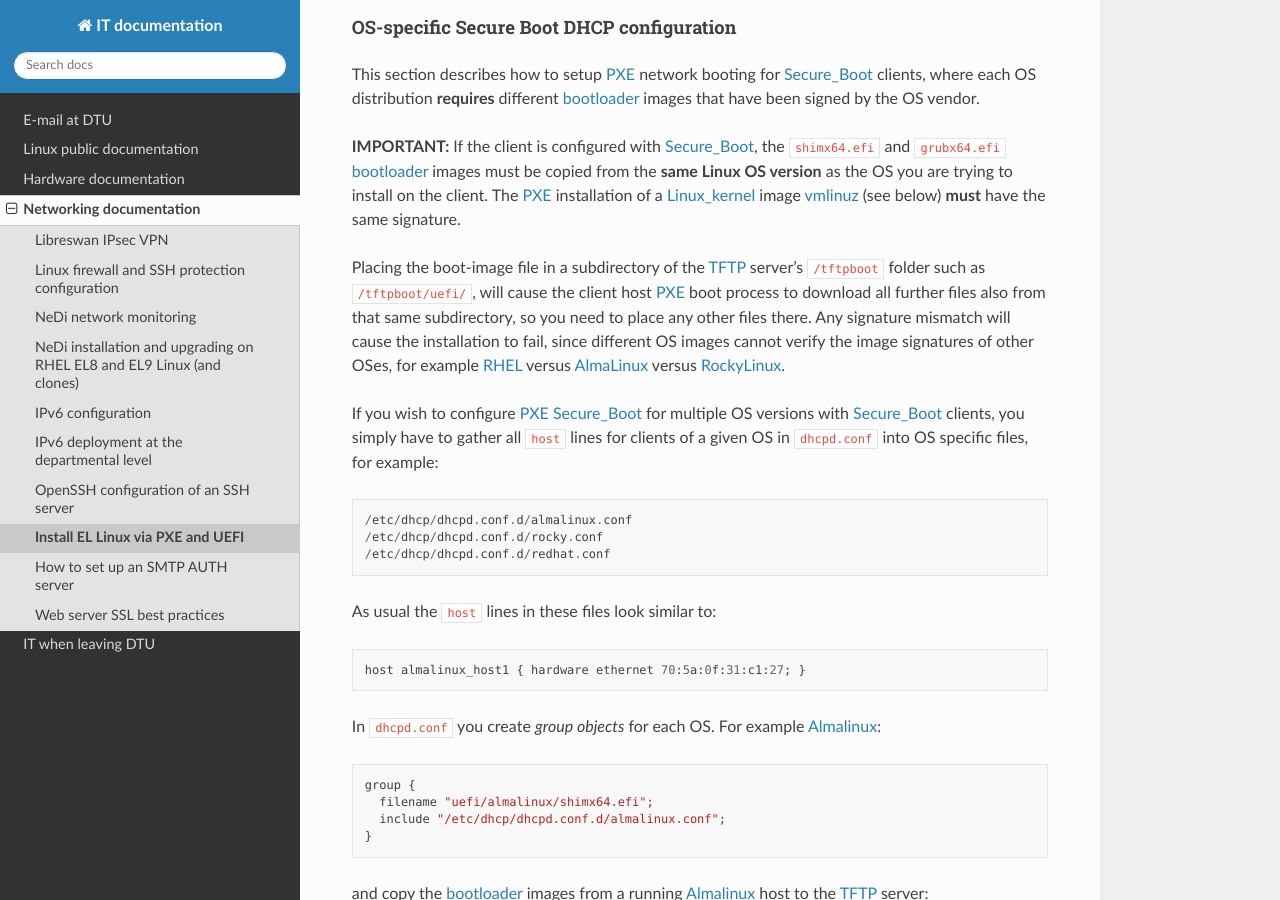
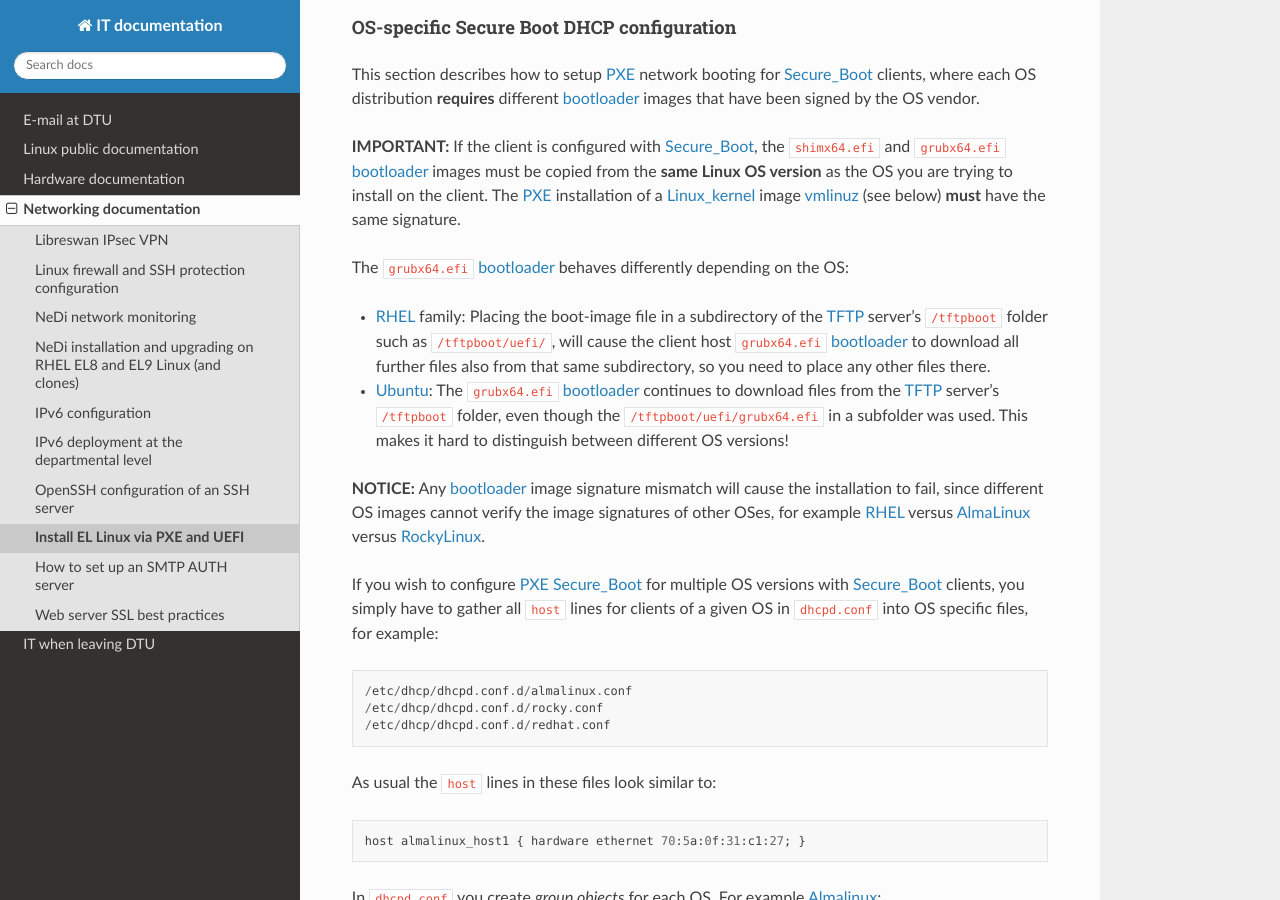
Before and after one commit to OleHolmNielsen/ITwiki, a Sphinx documentation site: the page built from docs/PXE_and_UEFI.rst, in a window 1280 px wide and 900 px high, scrolled down 8592 px. Built offline with Sphinx 7.4.7 and the Read the Docs theme 3.1.0, drawn with Linux system fonts in a browser that asks for light colours.

Commit message:
Added Ubuntu OS

```diff
--- a/docs/PXE_and_UEFI.rst
+++ b/docs/PXE_and_UEFI.rst
@@ -61,6 +61,7 @@ See also:
 .. _NFS: https://en.wikipedia.org/wiki/Network_File_System
 .. _EPEL: https://fedoraproject.org/wiki/EPEL
 .. _RHEL: https://en.wikipedia.org/wiki/Red_Hat_Enterprise_Linux
+.. _Ubuntu: https://ubuntu.com/
 .. _AlmaLinux: https://almalinux.org/
 .. _RockyLinux: https://www.rockylinux.org
 .. _Fedora: https://fedoraproject.org/
@@ -425,10 +426,19 @@ the ``shimx64.efi`` and ``grubx64.efi`` bootloader_ images must be copied from t
 **same Linux OS version** as the OS you are trying to install on the client.
 The PXE_ installation of a Linux_kernel_ image vmlinuz_ (see below) **must** have the same signature.
 
-Placing the boot-image file in a subdirectory of the TFTP_ server's ``/tftpboot`` folder such as ``/tftpboot/uefi/``,
-will cause the client host PXE_ boot process to download all further files also from that same subdirectory,
-so you need to place any other files there.
-Any signature mismatch will cause the installation to fail,
+The ``grubx64.efi`` bootloader_ behaves differently depending on the OS:
+
+* RHEL_ family:
+  Placing the boot-image file in a subdirectory of the TFTP_ server's ``/tftpboot`` folder such as ``/tftpboot/uefi/``,
+  will cause the client host ``grubx64.efi`` bootloader_ to download all further files also from that same subdirectory,
+  so you need to place any other files there.
+* Ubuntu_:
+  The ``grubx64.efi`` bootloader_ continues to download files from the TFTP_ server's ``/tftpboot`` folder,
+  even though the ``/tftpboot/uefi/grubx64.efi`` in a subfolder was used.
+  This makes it hard to distinguish between different OS versions!
+
+**NOTICE:**
+Any bootloader_ image signature mismatch will cause the installation to fail,
 since different OS images cannot verify the image signatures of other OSes,
 for example RHEL_ versus AlmaLinux_ versus RockyLinux_.
 
```
